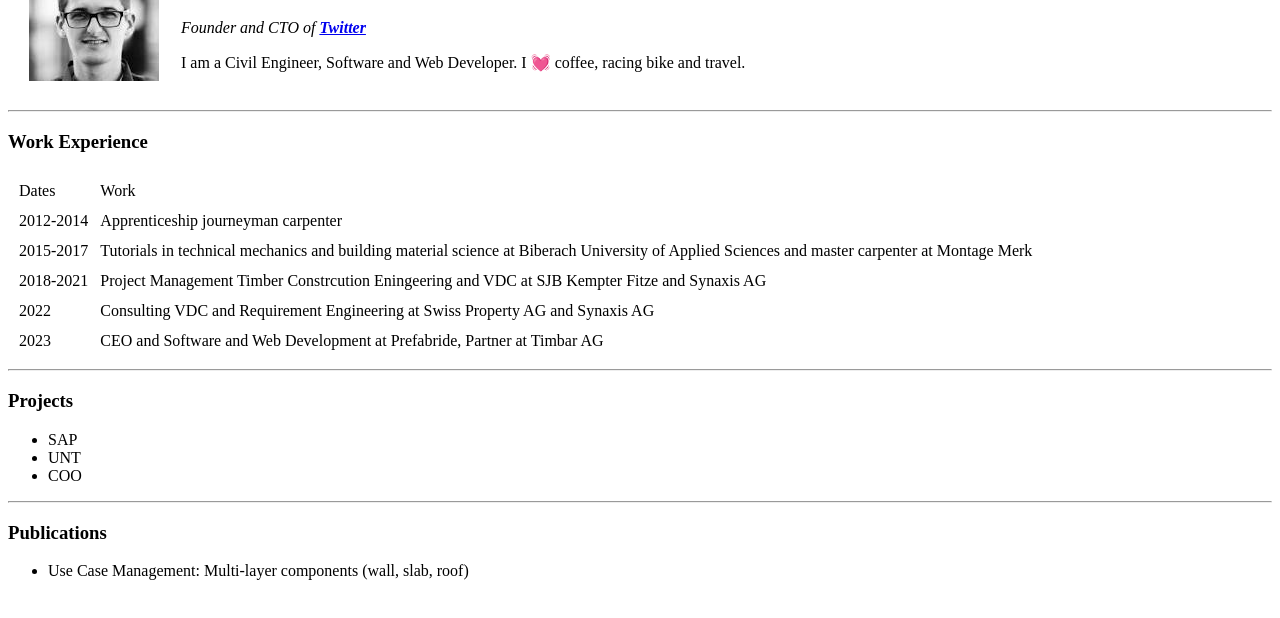
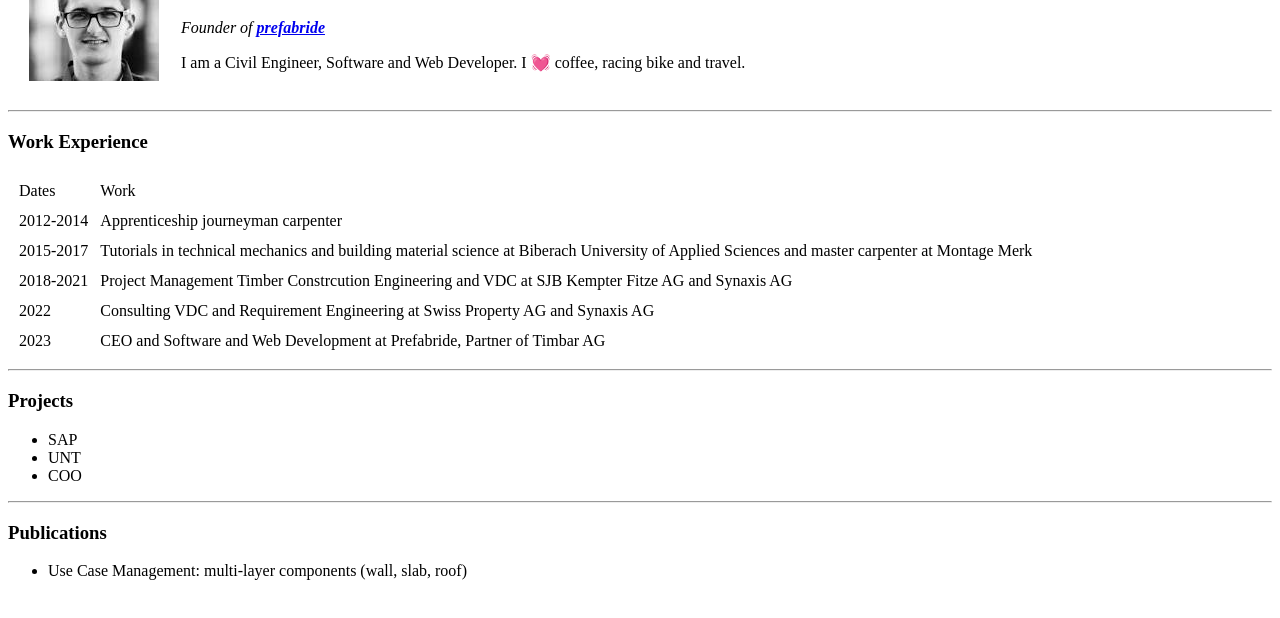
Before and after one commit to Christoph-Merk/cv, a plain HTML site: page index.html in a window 1280 px wide. Shown: the part 78-696 px from the top of the page. Drawn offline with Linux system fonts and the light colour scheme.

Commit message:
Update index.html

```diff
--- a/index.html
+++ b/index.html
@@ -11,7 +11,7 @@
             <tr>
                 <td><img src = "profilbild.jpg" media="(min-width: 800px)"></td>
                 <td><h1>Christoph Merk</h1>
-                    <p><em>Founder and CTO of <strong><a href= https://twitter.com>Twitter</a></strong></em></p>
+                    <p><em>Founder of <strong><a href= http://www.prefabride.com>prefabride</a></strong></em></p>
                     <p>I am a Civil Engineer, Software and Web Developer. I 💓 coffee, racing bike and travel.</p></td>
             </tr>
         </table>
@@ -26,11 +26,11 @@
                 <tr><td>2015-2017</td>
                     <td>Tutorials in technical mechanics and building material science at Biberach University of Applied Sciences and master carpenter at Montage Merk</td>
                 <tr><td>2018-2021</td>
-                    <td>Project Management Timber Constrcution Eningeering and VDC at SJB Kempter Fitze and Synaxis AG</td></tr>
+                    <td>Project Management Timber Constrcution Engineering and VDC at SJB Kempter Fitze AG and Synaxis AG</td></tr>
                 <tr><td>2022</td>
                     <td>Consulting VDC and Requirement Engineering at Swiss Property AG and Synaxis AG</td></tr>
                 <tr><td>2023</td>
-                    <td>CEO and Software and Web Development at Prefabride, Partner at Timbar AG</td></tr>
+                    <td>CEO and Software and Web Development at Prefabride, Partner of Timbar AG</td></tr>
             </table>
         <hr>
         <h3>Projects</h3>
@@ -41,6 +41,6 @@
         <hr>
         <h3>Publications</h3>
                 <ul>
-                    <li>Use Case Management: Multi-layer components (wall, slab, roof)</li></ul>
+                    <li>Use Case Management: multi-layer components (wall, slab, roof)</li></ul>
     </body>
 </html>
```
